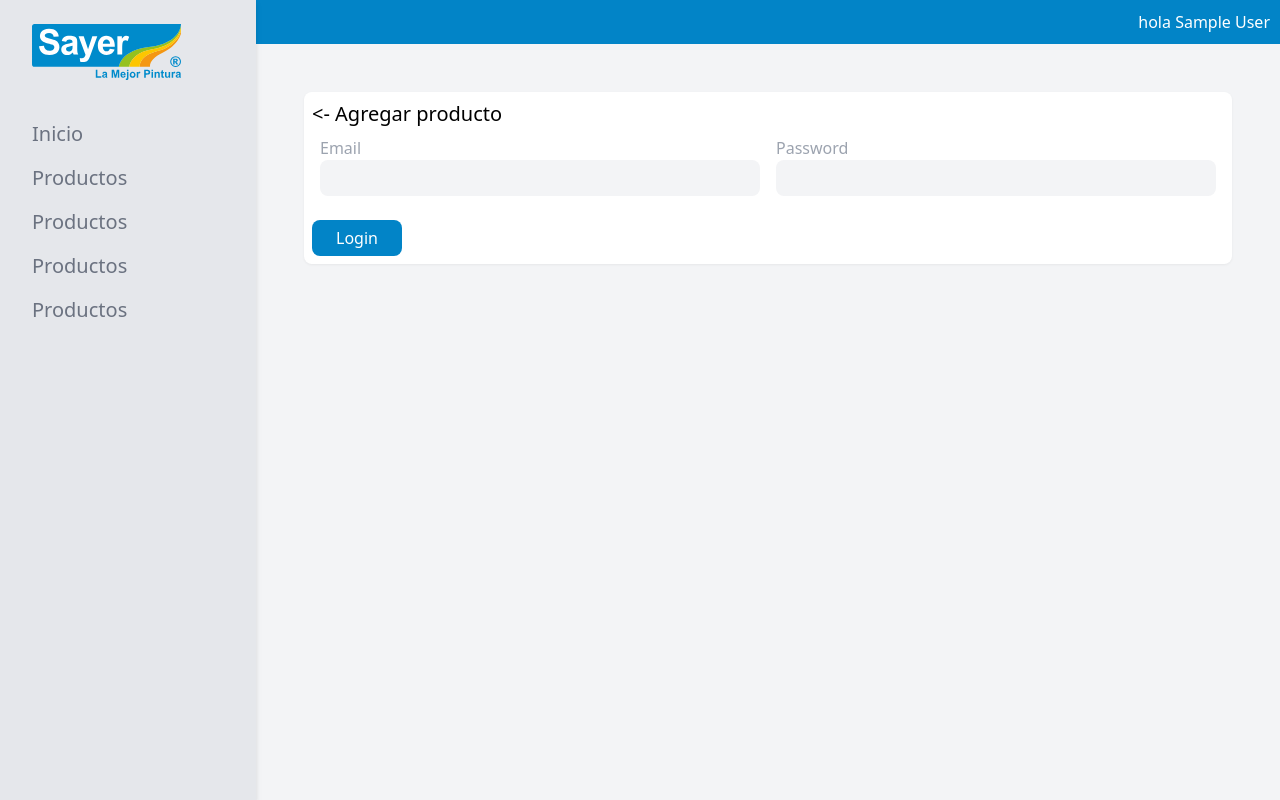
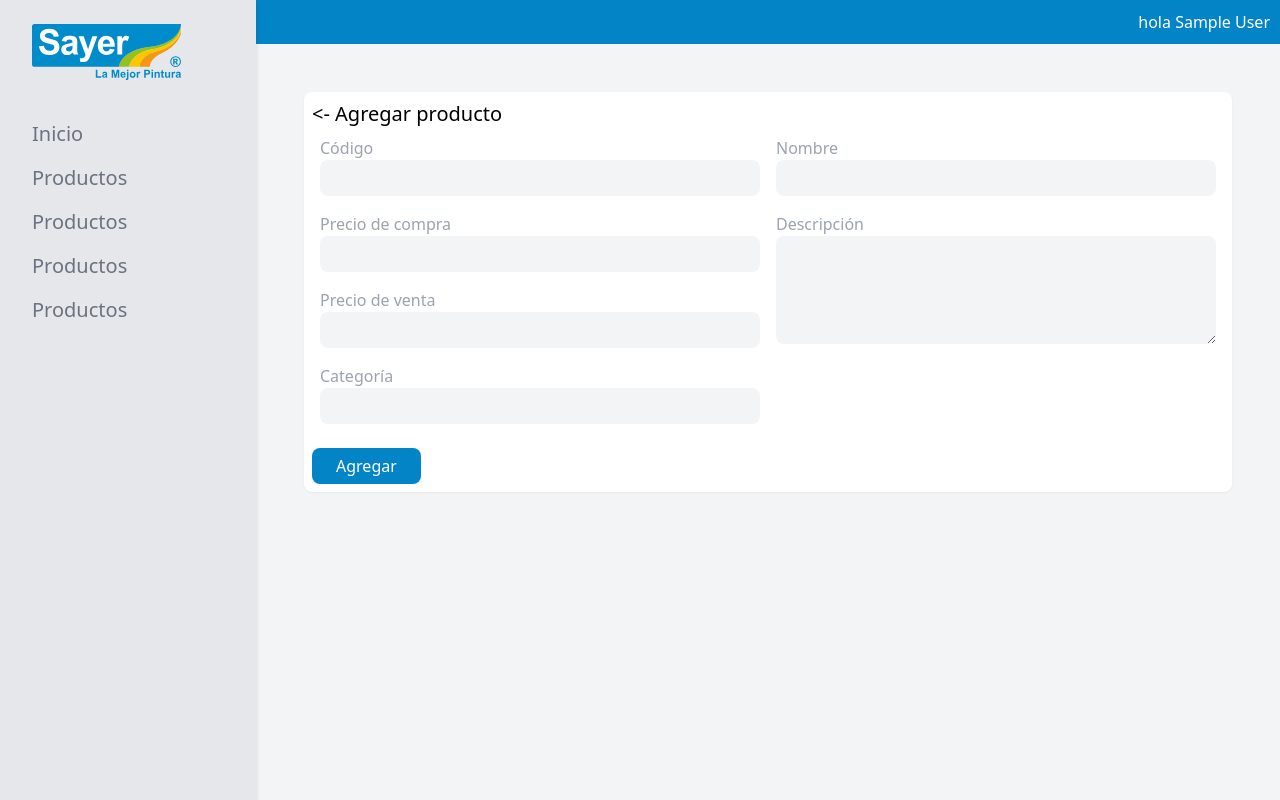
Before and after one commit to gilomx/ventas-inventario-sayer-front, a React (Create React App) app: page /productos/agregar in a window 1280 px wide. Built offline with nearby package versions, Linux system fonts and the light colour scheme; sample sign-in values are in the browser's storage.

Commit message:
AgregarProducto - Uppercase en código de producto

```diff
--- a/src/pages/AgregarProducto.js
+++ b/src/pages/AgregarProducto.js
@@ -1,4 +1,21 @@
+import {useState} from 'react'
 export const AgregarProducto = () => {
+
+    const [form, setForm] = useState({
+        productCode:'',
+        purchasePrice:'',
+        salePrice:'',
+        category:'',
+        name:'',
+        description:''
+    })
+
+    const handleChange = ({ target: { name, value }}) => {
+        name === 'productCode' ? setForm({...form, [name]: value.toUpperCase()}) : setForm({...form, [name]: value})
+        console.log('Form:')
+        console.log(form)
+    }
+
     return (
       <>
           <div className='box-content p-2 m-12 rounded-lg bg-white drop-shadow-sm'>
@@ -6,21 +23,41 @@ export const AgregarProducto = () => {
                 <form>
                     <div className="flex flex-auto">
                         <div className="flex-1 p-2">
-                            <label htmlFor="email" className='text-gray-400'>Email</label>
-                            <input type="email" name="email" id="email"
+                            <label htmlFor="productCode" className='text-gray-400'>Código</label>
+                            <input onChange={handleChange} type="text" name="productCode" id="productCode"
+                            className='block min-w-full bg-gray-100 rounded-lg mb-4 p-1.5 focus:outline-none focus:ring-1 focus:ring-gray-200'
+                            value={form.productCode}
+                            />
+                            <label htmlFor="purchasePrice" className='text-gray-400'>Precio de compra</label>
+                            <input onChange={handleChange} type="text" name="purchasePrice" id="purchasePrice"
+                            className='block min-w-full bg-gray-100 rounded-lg mb-4 p-1.5 focus:outline-none focus:ring-1 focus:ring-gray-200'
+
+                            />
+                            <label htmlFor="salePrice" className='text-gray-400'>Precio de venta</label>
+                            <input onChange={handleChange} type="text" name="salePrice" id="salePrice"
+                            className='block min-w-full bg-gray-100 rounded-lg mb-4 p-1.5 focus:outline-none focus:ring-1 focus:ring-gray-200'
+
+                            />
+                            <label htmlFor="category" className='text-gray-400'>Categoría</label>
+                            <input onChange={handleChange} type="text" name="category" id="category"
                             className='block min-w-full bg-gray-100 rounded-lg mb-4 p-1.5 focus:outline-none focus:ring-1 focus:ring-gray-200'
 
                             />
                         </div>
                         <div className="flex-1 p-2">
-                            <label htmlFor="password" className='text-gray-400'>Password</label>
-                            <input type="password" name="password" id="password"
+                            <label htmlFor="name" className='text-gray-400'>Nombre</label>
+                            <input onChange={handleChange} type="text" name="name" id="name"
                             className='block min-w-full bg-gray-100 rounded-lg mb-4 p-1.5 focus:outline-none focus:ring-1 focus:ring-gray-200'
 
                             />
+                            <label htmlFor="description" className='text-gray-400'>Descripción</label>
+                            <textarea onChange={handleChange} name="description" id="description" rows="4"
+                            className='block min-w-full bg-gray-100 rounded-lg mb-4 p-1.5 focus:outline-none focus:ring-1 focus:ring-gray-200'
+                            >
+                            </textarea>
                         </div>
                     </div>
-                    <button className='bg-sky-600 text-white px-6 py-1.5 rounded-lg hover:bg-sky-500'>Login</button>
+                    <button className='bg-sky-600 text-white px-6 py-1.5 rounded-lg hover:bg-sky-500'>Agregar</button>
                 </form>
           </div>
       </>
```
